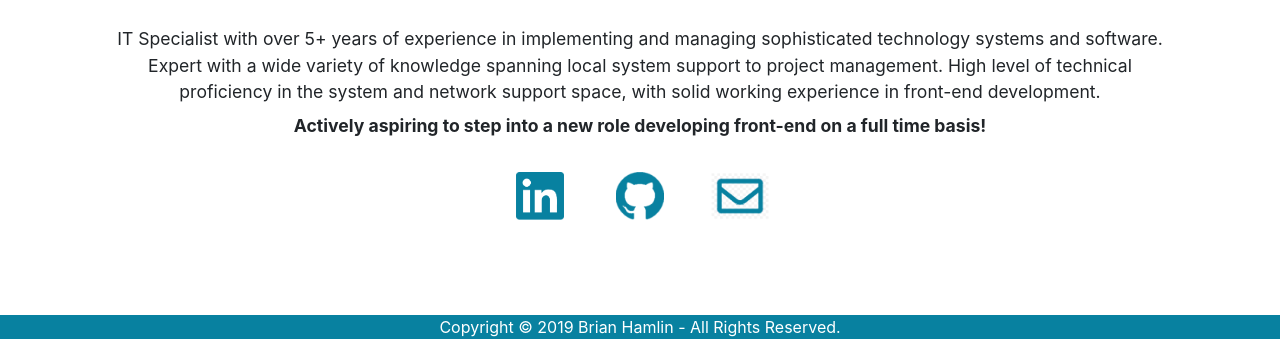
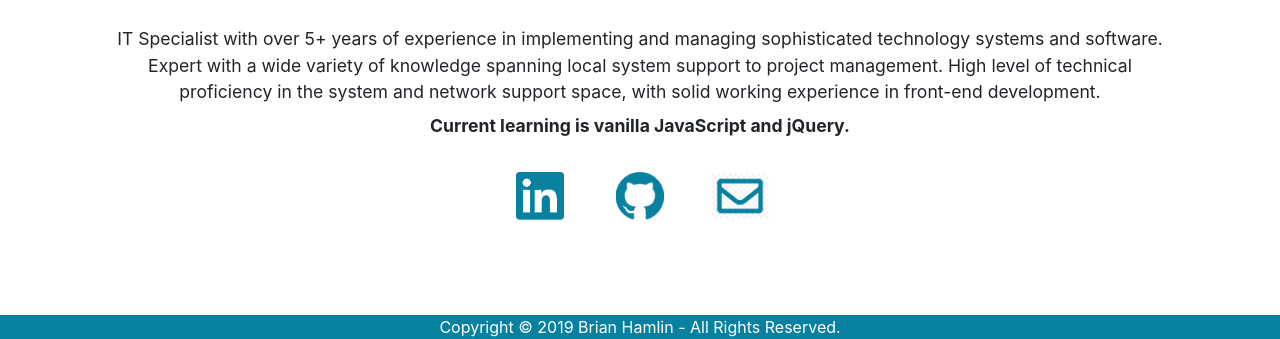
Before and after one commit to MisterBham/portfolio_website, a plain HTML site: page index.html in a window 1280 px wide. Shown: the part 461-800 px from the top of the page. Drawn offline with nearby package versions, Linux system fonts and the light colour scheme.

Commit message:
change index bold sentence

```diff
--- a/index.html
+++ b/index.html
@@ -27,7 +27,7 @@
             IT Specialist with over 5+ years of experience in implementing and managing sophisticated technology systems and software. Expert with a wide variety of knowledge spanning local system support to project management. High level of technical proficiency in the system and network support space, with solid working experience in front-end development.
         </p>
         <p class="container mt-1 p-mid-index comp-sub-art mt-2">
-            <span class="font-weight-bold">Actively aspiring to step into a new role developing front-end on a full time basis!</span>
+            <span class="font-weight-bold">Current learning is vanilla JavaScript and jQuery.</span>
         </p>
         </div>
 
```
